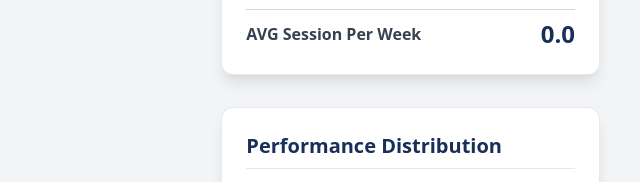
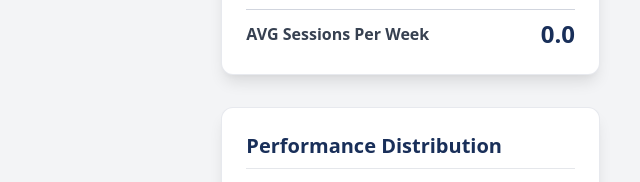
Before and after one commit to eddie474/AOA_Attendance_Calculator, a plain HTML site: page index.html in a window 1280 px wide. Shown: the part 512-694 px from the top of the page, 640-1280 px from the left. Drawn offline with nearby package versions, Linux system fonts and the light colour scheme.

Commit message:
Update index.html

```diff
--- a/index.html
+++ b/index.html
@@ -105,7 +105,7 @@
 
                         <!-- NEW: Average Flights Per Week -->
                         <div class="flex justify-between items-center pt-2 border-t border-primary/20 mt-4">
-                            <span class="text-gray-700 font-semibold">AVG Session Per Week</span>
+                            <span class="text-gray-700 font-semibold">AVG Sessions Per Week</span>
                             <span id="weeklyAverage" class="font-extrabold text-primary text-2xl">0.0</span>
                         </div>
 
```
